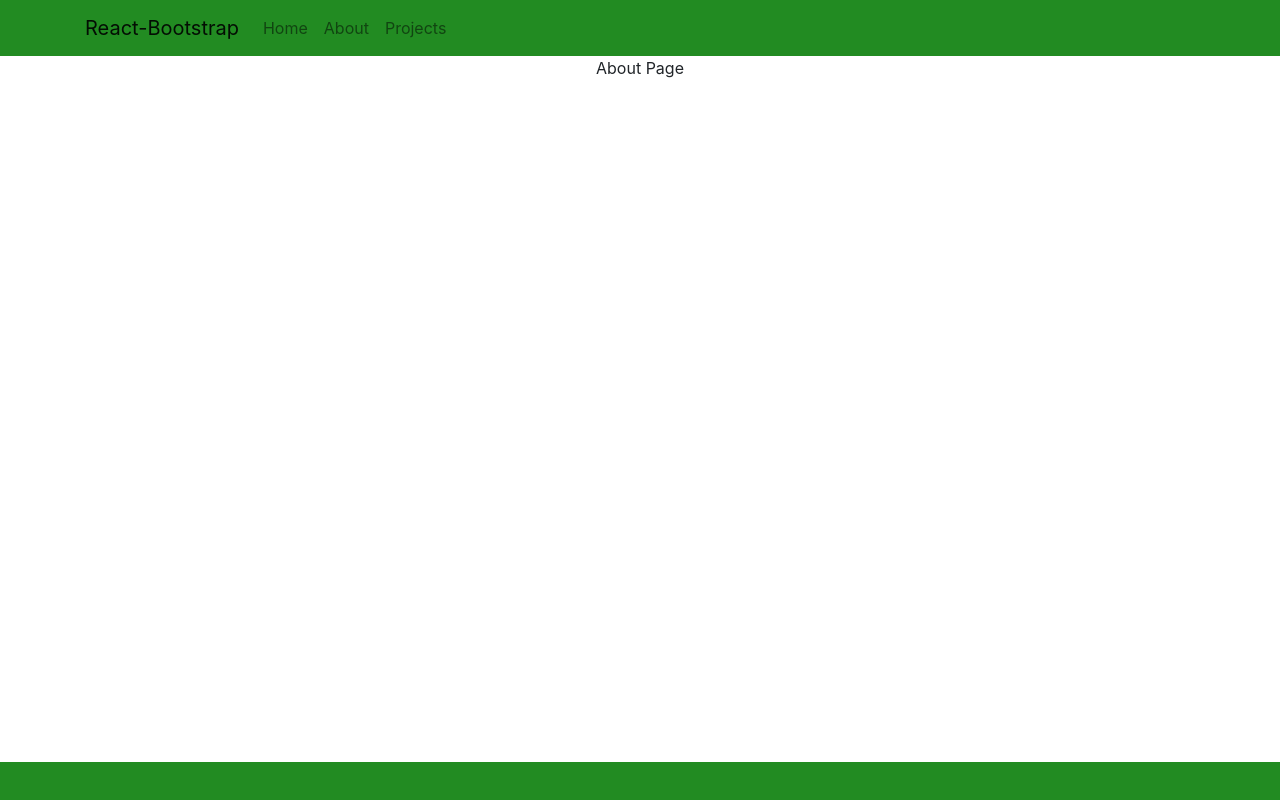
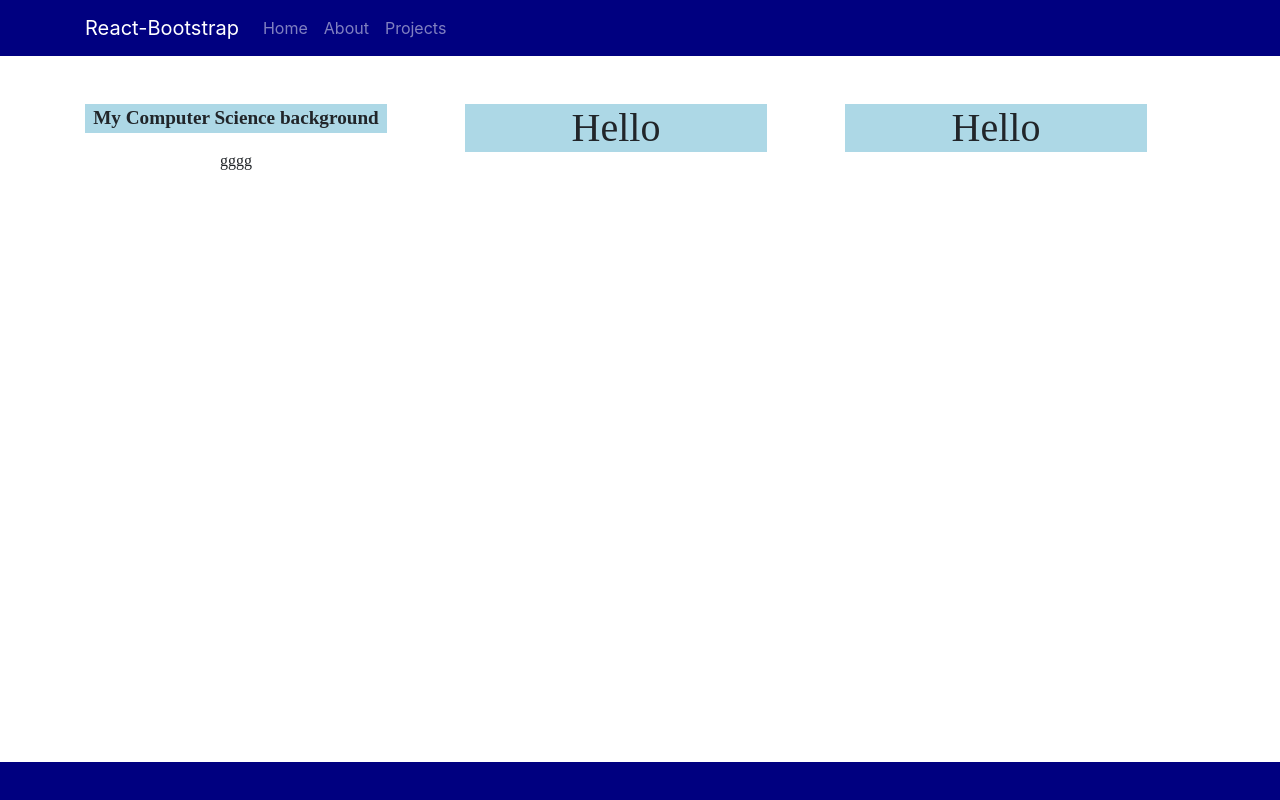
Before and after one commit to Chrisartrip921/MySite, a React (Create React App) app: page /about in a window 1280 px wide. Built offline with nearby package versions, Linux system fonts and the light colour scheme.

Commit message:
Made Folder for all seperate pages, implemented react-spring for animations

```diff
--- a/package.json
+++ b/package.json
@@ -12,6 +12,8 @@
     "react-dom": "^17.0.2",
     "react-router-dom": "^5.2.0",
     "react-scripts": "4.0.3",
+    "react-spring": "^9.1.0",
+    "react-typed": "^1.2.0",
     "web-vitals": "^1.1.1"
   },
   "scripts": {
--- a/src/App.css
+++ b/src/App.css
@@ -1,5 +1,10 @@
 .App {
   text-align: center;
+}
+
+@import url('https://fonts.googleapis.com/css2?family=Sriracha&display=swap');
+.sriracha-font{
+  font-family: 'Sriracha', cursive;
 }
 
 @media (prefers-reduced-motion: no-preference) {
@@ -34,8 +39,21 @@
 
 .wrapper-info {
   display: flex;
+  position: absolute;
+  top:0;
+  left:0;
+  bottom:0;
+  right:0;
   flex-direction: column;
   justify-content: center;
+  align-items: center;
+  text-align: center;
+}
+
+.wrapper-info h1 {
+  color: red;
+  text-transform: uppercase;
+
 }
 
 ul {
@@ -44,6 +62,9 @@ ul {
 }
 /* Custom Nav */
 .nav-color{
-  background-color: forestgreen;
-  color: black;
+  background-color: navy;
 }
+
+.center-horizon {
+  margin: auto;
+}
--- a/src/components/About.js
+++ /dev/null
@@ -1,9 +0,0 @@
-import React from 'react'
-
-export default function About() {
-    return (
-        <div>
-            About Page
-        </div>
-    )
-}
--- a/src/components/Footer.js
+++ b/src/components/Footer.js
@@ -1,5 +1,5 @@
 import React from 'react'
-import { Navbar, Nav, Container } from 'react-bootstrap';
+import { Navbar, Container } from 'react-bootstrap';
 
 export default function Footer() {
     return (
--- a/src/components/Home.js
+++ /dev/null
@@ -1,11 +0,0 @@
-import React from 'react'
-
-export default function Home() {
-    return (
-        <div className="wrapper">
-            <div className="wrapper-info">
-                Hello
-            </div>
-        </div>
-    )
-}
--- a/src/components/NavBar.js
+++ b/src/components/NavBar.js
@@ -4,7 +4,7 @@ import { Navbar, Nav, Container } from 'react-bootstrap';
 
 export default function NavBar() {
     return (
-        <Navbar className="nav-color" collapseOnSelect expand="sm">
+        <Navbar className="nav-color" collapseOnSelect expand="sm" variant="dark">
             <Container>
                 <Navbar.Brand exact href="/">React-Bootstrap</Navbar.Brand>
                 <Navbar.Toggle aria-controls="responsive-navbar-nav" />
@@ -12,8 +12,8 @@ export default function NavBar() {
                     <Nav className="mr-auto">
 
                         <Nav.Link exact href="/">Home</Nav.Link>
-                        <Nav.Link href="#features">About</Nav.Link>
-                        <Nav.Link href="#pricing">Projects</Nav.Link>
+                        <Nav.Link href="/about">About</Nav.Link>
+                        <Nav.Link href="/projects">Projects</Nav.Link>
 
                     </Nav>
 
--- a/src/index.css
+++ b/src/index.css
@@ -1,13 +1,8 @@
-body {
-  margin: 0;
-  font-family: -apple-system, BlinkMacSystemFont, 'Segoe UI', 'Roboto', 'Oxygen',
-    'Ubuntu', 'Cantarell', 'Fira Sans', 'Droid Sans', 'Helvetica Neue',
-    sans-serif;
-  -webkit-font-smoothing: antialiased;
-  -moz-osx-font-smoothing: grayscale;
+.card1 {
+  background: lightblue;
 }
 
-code {
-  font-family: source-code-pro, Menlo, Monaco, Consolas, 'Courier New',
-    monospace;
+@import url('https://fonts.googleapis.com/css2?family=Sriracha&display=swap');
+.sriracha-font{
+  font-family: 'Sriracha', cursive;
 }
--- /dev/null
+++ b/src/pages/About.js
@@ -0,0 +1,43 @@
+import React, { useState } from 'react';
+import { useSpring, animated, config } from 'react-spring';
+import { Container, Row, Col } from 'react-bootstrap';
+import '../index.css';
+export default function About() {
+    //const [isShowing, setIsShowing] = useState(false);
+
+    const spring1 = useSpring({
+        from: { opacity: 0 },
+        to: { opacity: 1 },
+        delay: 300,
+        config: config.slow
+    });
+
+    return (
+        <Container className="sriracha-font">
+            <Row >
+                <Col className="mt-5">
+                    <animated.div style={spring1}>
+                        <div className="card1 mr-5 ">
+                            <animated.div style={spring1}><big><b>My Computer Science background</b></big></animated.div>
+                        </div>
+                        <div className="mt-3 mr-5">gggg</div>
+                    </animated.div>
+                </Col>
+                <Col className="mt-5">
+                    <animated.div style={spring1}>
+                        <div className="card1 mr-5">
+                            <animated.div style={spring1}><h1>Hello</h1></animated.div>
+                        </div>
+                    </animated.div>
+                </Col>
+                <Col className="mt-5">
+                    <animated.div style={spring1}>
+                        <div className="card1 mr-5">
+                            <animated.div style={spring1}><h1>Hello</h1></animated.div>
+                        </div>
+                    </animated.div>
+                </Col>
+            </Row>
+        </Container>
+    );
+}
--- /dev/null
+++ b/src/pages/Home.js
@@ -0,0 +1,28 @@
+import React from 'react'
+import Typed from 'react-typed';
+import '../App.css';
+
+export default function Home() {
+    return (
+
+        <div className="wrapper">
+            <div className="wrapper-info">
+
+                <h1>
+                <Typed
+                    className = "sriracha-font"
+                    //Strings that will be printed
+                    strings={['Web Developer', 'Front-End', 'Back-End']}
+                    //Forward type speed
+                    typeSpeed={40}
+                    //Backward type speed
+                    backSpeed={50}
+                    //Use loop to make it repeat
+                    loop
+                />
+
+                </h1>
+            </div>
+        </div>
+    )
+}
```
Also changed, not shown: src/App.js (+9 -4 lines), src/pages/Projects.js (renamed from src/components/Projects.js), 1 other file (tests, documents, lock files or other folders).
